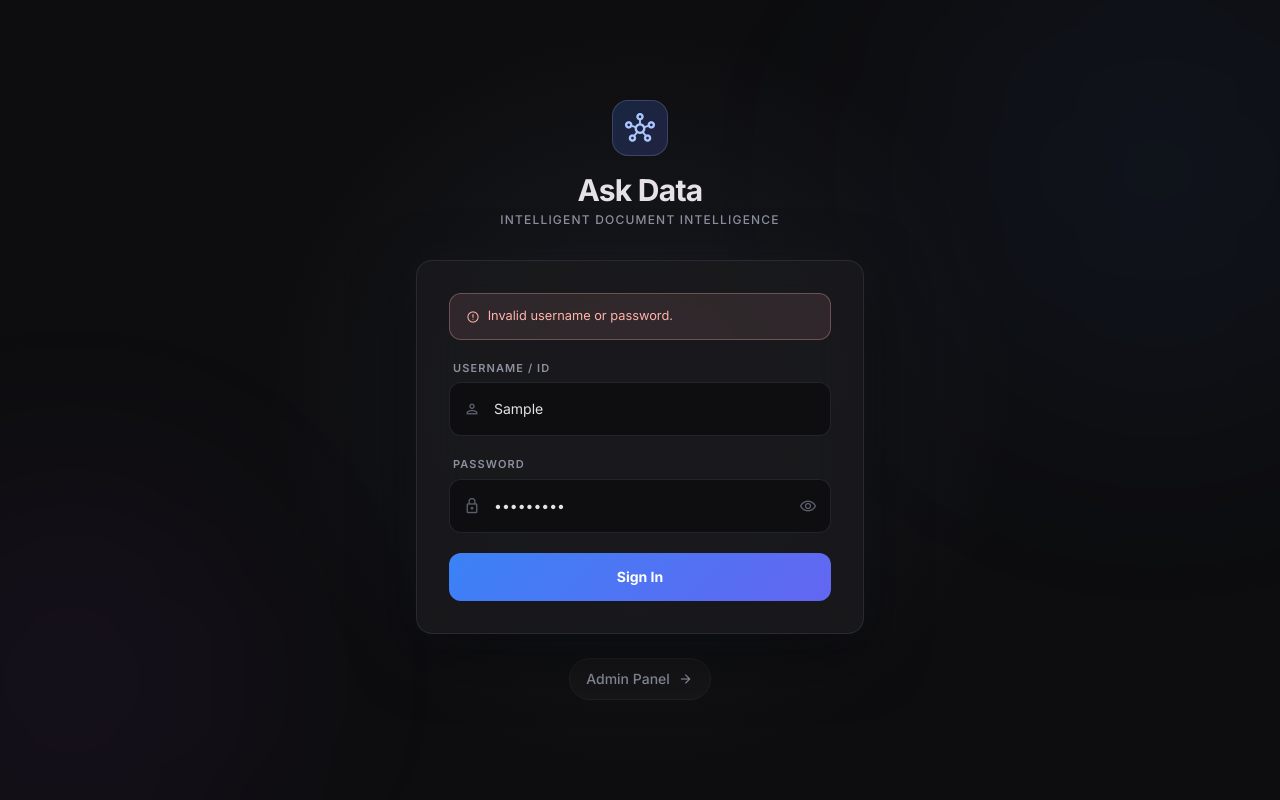
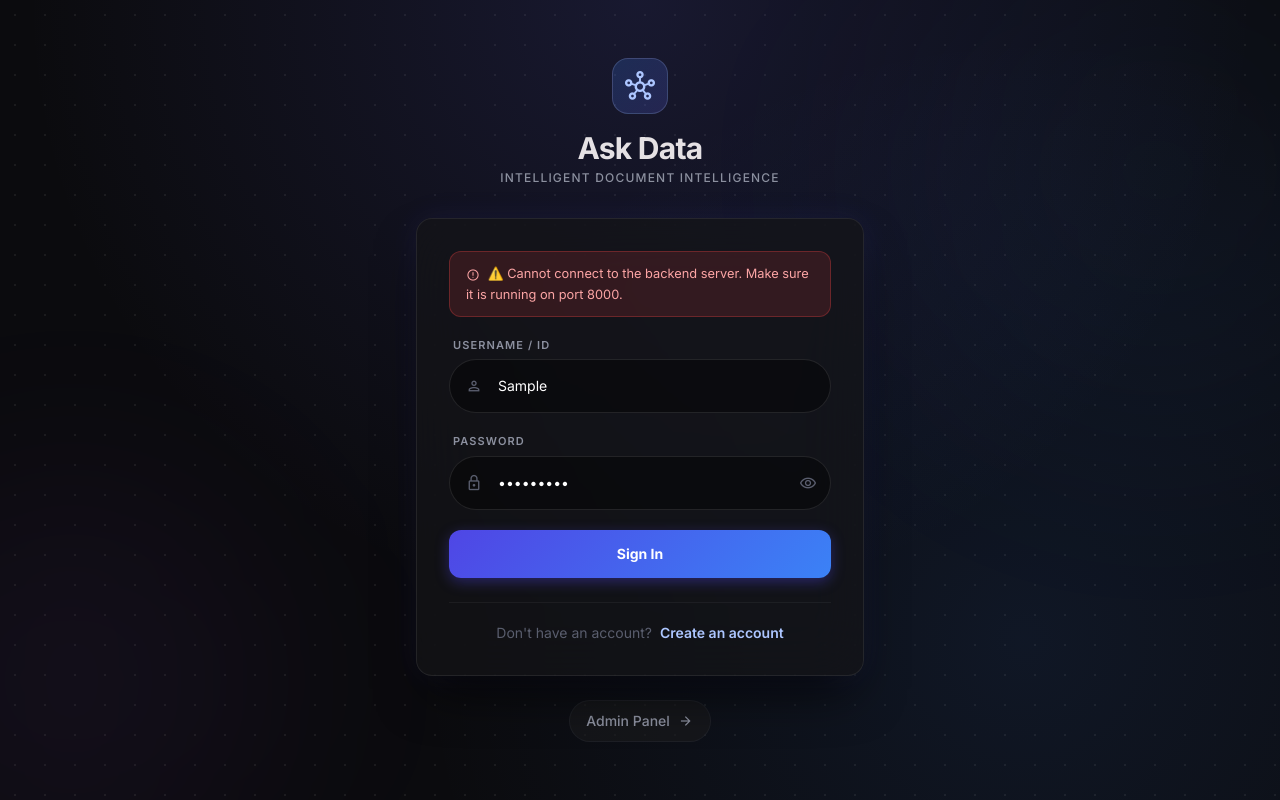
Before and after one commit to AnshPradhan14/Agentic-RAG, a plain HTML site: page frontend/login.html in a window 1280 px wide. Both pictures are taken after typing "Sample", "Sample123" into the empty fields and a click on the button "Sign In". Drawn offline with nearby package versions, Linux system fonts and the light colour scheme; no server answers.

Commit message:
UI: Add create account link, implement curved inputs and dark autofill styling

```diff
--- a/frontend/login.html
+++ b/frontend/login.html
@@ -27,33 +27,62 @@
 </script>
 <style>
   body {
-    background-color: #0D0D0F;
-    background-image: radial-gradient(circle at 50% 50%, rgba(173,198,255,0.08) 0%, transparent 50%),
-                      radial-gradient(#1b1b1d 0.5px, transparent 0.5px);
-    background-size: 100% 100%, 24px 24px;
+    background-color: #0B0B0E;
+    background-image: radial-gradient(circle at 50% 0%, rgba(99,102,241,0.15) 0%, transparent 60%),
+                      radial-gradient(circle at 80% 80%, rgba(59,130,246,0.1) 0%, transparent 50%),
+                      radial-gradient(#1b1b1d 1px, transparent 1px);
+    background-size: 100% 100%, 100% 100%, 30px 30px;
     font-family: 'Inter', sans-serif;
+    color: #e5e1e4;
   }
   .glass-card {
-    background: rgba(26,26,30,0.85);
-    backdrop-filter: blur(24px);
-    border: 1px solid rgba(66,71,84,0.4);
-    box-shadow: 0 20px 60px rgba(0,0,0,0.5), 0 0 40px rgba(173,198,255,0.05);
+    background: rgba(20, 20, 24, 0.7);
+    backdrop-filter: blur(30px);
+    border: 1px solid rgba(255, 255, 255, 0.08);
+    box-shadow: 0 25px 50px -12px rgba(0,0,0,0.7), 0 0 30px rgba(99,102,241,0.1);
+    transition: transform 0.3s ease;
   }
+  .glass-card:hover { transform: translateY(-2px); }
   .btn-primary {
-    background: linear-gradient(135deg, #3B82F6, #6366f1);
-    transition: all 0.2s ease;
+    background: linear-gradient(135deg, #4f46e5, #3b82f6);
+    transition: all 0.3s cubic-bezier(0.4, 0, 0.2, 1);
+    box-shadow: 0 4px 14px 0 rgba(79, 70, 229, 0.39);
   }
-  .btn-primary:hover { opacity: 0.9; transform: translateY(-1px); box-shadow: 0 8px 25px rgba(59,130,246,0.35); }
-  .btn-primary:active { transform: scale(0.98); }
+  .btn-primary:hover {
+    opacity: 1;
+    transform: translateY(-2px);
+    box-shadow: 0 6px 20px rgba(79, 70, 229, 0.5);
+  }
+  .btn-primary:active { transform: scale(0.97); }
   .input-field {
-    width: 100%; padding: 0.875rem 1rem 0.875rem 2.75rem;
-    background: #0e0e10; border: 1px solid rgba(66,71,84,0.4);
-    border-radius: 0.75rem; color: #e5e1e4; font-size: 0.875rem;
-    outline: none; transition: all 0.2s;
+    width: 100%;
+    padding: 0.875rem 1rem 0.875rem 3rem !important;
+    background: rgba(0, 0, 0, 0.4) !important;
+    border: 1px solid rgba(255, 255, 255, 0.1) !important;
+    border-radius: 9999px !important;
+    color: #ffffff !important;
+    font-size: 0.875rem;
+    outline: none;
+    transition: all 0.3s ease;
   }
-  .input-field:focus { border-color: rgba(173,198,255,0.5); box-shadow: 0 0 0 3px rgba(173,198,255,0.1); }
-  .input-field::placeholder { color: #5a5e6e; }
-  .error-box { background: rgba(255,180,171,0.1); border: 1px solid rgba(255,180,171,0.3); border-radius: 0.75rem; padding: 0.75rem 1rem; color: #ffb4ab; font-size: 0.8rem; display: none; }
+  .input-field:-webkit-autofill,
+  .input-field:-webkit-autofill:hover,
+  .input-field:-webkit-autofill:focus,
+  .input-field:-webkit-autofill:active {
+    -webkit-box-shadow: 0 0 0 30px #1a1a24 inset !important;
+    -webkit-text-fill-color: #ffffff !important;
+    transition: background-color 5000s ease-in-out 0s;
+    border-radius: 9999px !important;
+  }
+  .input-field:focus {
+    border-color: rgba(99,102,241,0.6) !important;
+    box-shadow: 0 0 0 4px rgba(99,102,241,0.15) !important;
+    background: rgba(0,0,0,0.6) !important;
+  }
+  .input-field::placeholder { color: #6b7280 !important; }
+  .error-box { background: rgba(239,68,68,0.15); border: 1px solid rgba(239,68,68,0.3); border-radius: 0.75rem; padding: 0.75rem 1rem; color: #fca5a5; font-size: 0.8rem; display: none; }
+  .material-symbols-outlined { transition: color 0.3s ease; }
+  .input-wrap:focus-within .material-symbols-outlined { color: #818cf8 !important; }
 </style>
 </head>
 <body class="flex items-center justify-center min-h-screen p-6">
@@ -82,8 +111,8 @@
       <!-- Username -->
       <div class="space-y-1.5">
         <label class="block text-[11px] font-semibold uppercase tracking-widest px-1" style="color:#8c909f;" for="username">Username / ID</label>
-        <div class="relative">
-          <div class="absolute inset-y-0 left-0 pl-3.5 flex items-center pointer-events-none">
+        <div class="relative input-wrap">
+          <div class="absolute inset-y-0 left-0 pl-4 flex items-center pointer-events-none">
             <span class="material-symbols-outlined text-lg" style="color:#5a5e6e;">person</span>
           </div>
           <input class="input-field" id="username" name="username" placeholder="Enter your username" required type="text" autocomplete="username"/>
@@ -94,12 +123,12 @@
         <div class="flex items-center justify-between px-1">
           <label class="block text-[11px] font-semibold uppercase tracking-widest" style="color:#8c909f;" for="password">Password</label>
         </div>
-        <div class="relative">
-          <div class="absolute inset-y-0 left-0 pl-3.5 flex items-center pointer-events-none">
+        <div class="relative input-wrap">
+          <div class="absolute inset-y-0 left-0 pl-4 flex items-center pointer-events-none">
             <span class="material-symbols-outlined text-lg" style="color:#5a5e6e;">lock</span>
           </div>
           <input class="input-field" id="password" name="password" placeholder="••••••••" required type="password" autocomplete="current-password"/>
-          <button class="absolute inset-y-0 right-0 pr-3.5 flex items-center" type="button" onclick="togglePass('password',this)">
+          <button class="absolute inset-y-0 right-0 pr-3.5 flex items-center transition-transform hover:scale-110" type="button" onclick="togglePass('password',this)">
             <span class="material-symbols-outlined text-lg" style="color:#5a5e6e;">visibility</span>
           </button>
         </div>
@@ -110,6 +139,14 @@
         <span id="btn-spinner" class="material-symbols-outlined text-base animate-spin hidden">progress_activity</span>
       </button>
     </form>
+
+    <!-- Sign Up link -->
+    <div class="mt-6 pt-5 border-t border-white/5 text-center">
+      <p class="text-sm" style="color:#5a5e6e;">
+        Don't have an account?
+        <a href="signup.html?v=2" class="font-semibold ml-1 transition-opacity hover:opacity-80" style="color:#adc6ff;">Create an account</a>
+      </p>
+    </div>
   </div>
 
   <!-- Admin Link -->
@@ -150,21 +187,28 @@ async function handleLogin(e) {
   const u = document.getElementById('username').value.trim();
   const p = document.getElementById('password').value;
 
-  if (u === USER_CREDENTIALS.username && p === USER_CREDENTIALS.password) {
-    setLoading(true);
-    // Check backend health
-    try {
-      const res = await fetch('http://localhost:8000/health');
-      if (!res.ok) throw new Error('Backend unreachable');
-    } catch {
+  setLoading(true);
+  try {
+    const res = await fetch('http://localhost:8000/auth/login', {
+      method: 'POST',
+      headers: { 'Content-Type': 'application/json' },
+      body: JSON.stringify({ username: u, password: p })
+    });
+
+    const data = await res.json().catch(() => ({}));
+
+    if (res.ok) {
+      sessionStorage.setItem('ask_data_auth', data.role);
+      sessionStorage.setItem('ask_data_user_id', data.user_id);
+      sessionStorage.setItem('ask_data_username', data.username);
+      window.location.href = 'chat.html';
+    } else {
       setLoading(false);
-      showError('⚠️ Cannot connect to the backend server. Make sure it is running on port 8000.');
-      return;
+      showError(data.detail || 'Invalid username or password.');
     }
-    sessionStorage.setItem('ask_data_auth', 'user');
-    window.location.href = 'chat.html';
-  } else {
-    showError('Invalid username or password.');
+  } catch (err) {
+    setLoading(false);
+    showError('⚠️ Cannot connect to the backend server. Make sure it is running on port 8000.');
   }
 }
 
```
